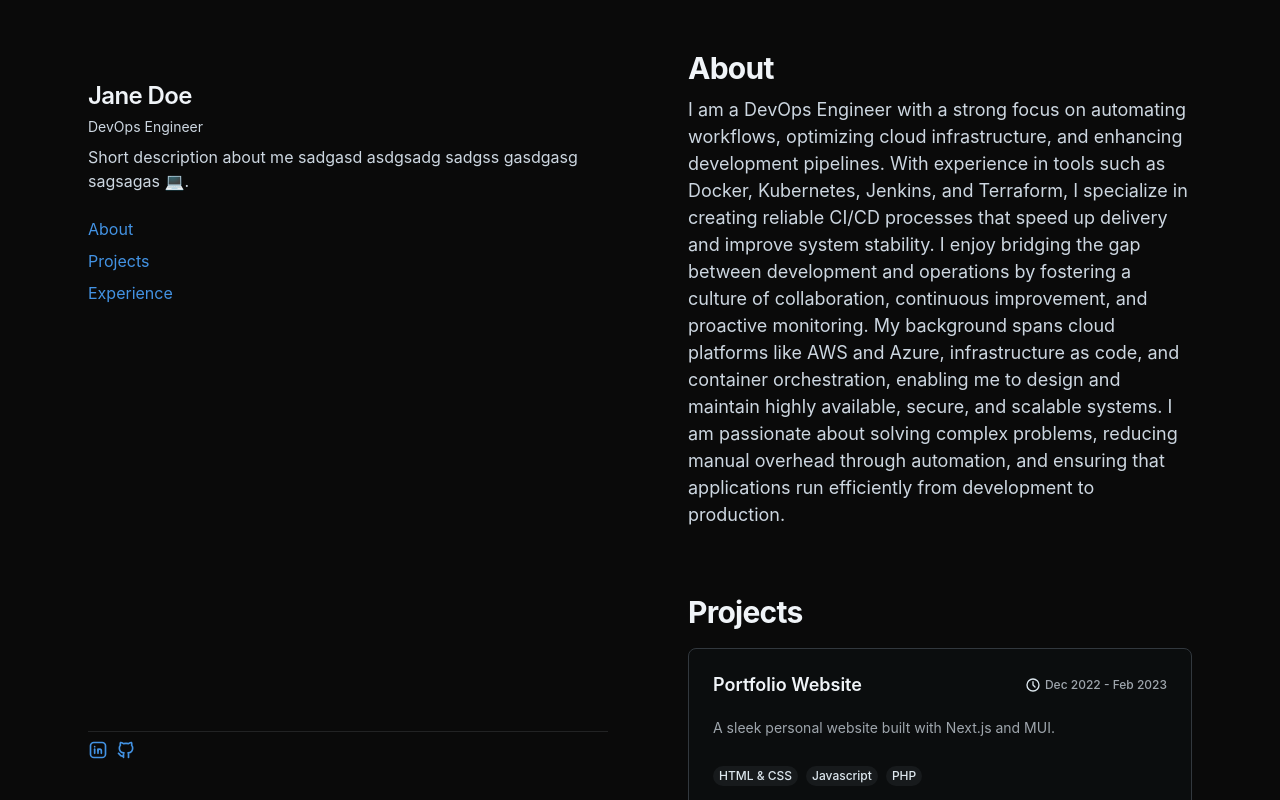
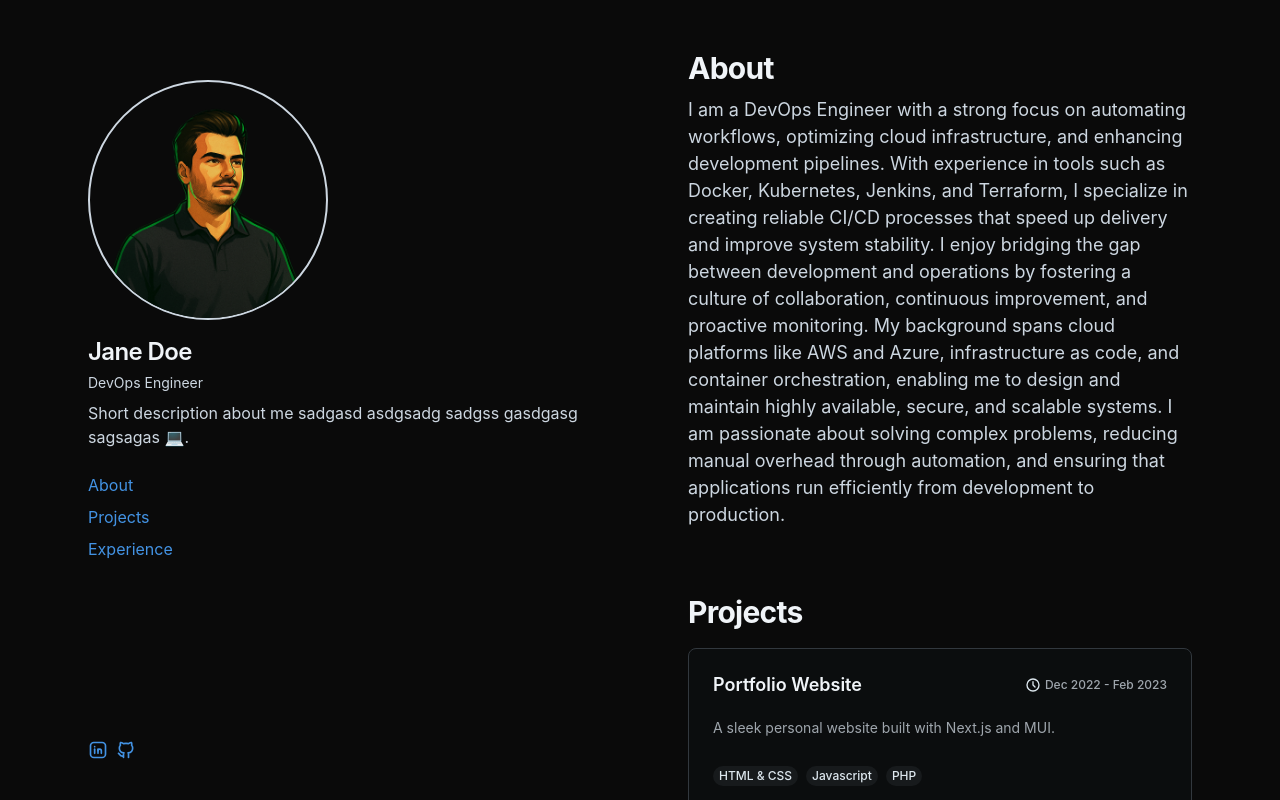
Before and after one commit to DevrimCaner/devrimcaner.com, a Next.js app in the folder devrimcaner/: page / in a window 1280 px wide. Shown: the top 800 px of the page. Built offline with nearby package versions, Linux system fonts and the light colour scheme.

Commit message:
Profile Picture

```diff
--- a/devrimcaner/components/Navigation.tsx
+++ b/devrimcaner/components/Navigation.tsx
@@ -1,4 +1,5 @@
-import { Box, Typography, Link, Stack, Divider } from '@mui/joy';
+import Image from 'next/image';
+import { Box, Typography, Link, Stack } from '@mui/joy';
 import { IconBrandGithub, IconBrandLinkedin } from '@tabler/icons-react';
 
 type Social = {
@@ -32,8 +33,31 @@ const Navigation = ({ data }: Props) => (
       height: { md: 'calc(100vh - 120px)', xs: 'auto' }, // constrain to viewport on md+
     }}
   >
-    {/* Top part: name/title/bio */}
-    <Box>
+    <Box sx={{ }}>
+    <Box
+      sx={{
+        width: 240,
+        height: 240,
+        mb: 2,
+        position: 'relative',
+        overflow: 'hidden',
+        border: '2px solid',
+        borderRadius: '50%',
+        //mx: 'auto',
+        //borderColor: 'primary.solidBg',
+        //boxShadow: '0 0 20px rgba(57,255,20,0.5)', // subtle neon glow
+      }}
+    >
+      <Image
+        src="/profile.png"
+        alt={`${data.name} profile`}
+        fill
+        sizes="120px"
+        style={{ objectFit: 'cover' }}
+        priority
+      />
+    </Box>
+
     <Typography level="h3" sx={{ mb: 0.5 }}>
       {data.name}
     </Typography>
@@ -43,7 +67,7 @@ const Navigation = ({ data }: Props) => (
     <Typography level="body-md">{data.bio}</Typography>
   </Box>
 
-    {/* Navigation links */}
+
     <Box>
       <Stack spacing={1}>
         <Link href="#about" underline="none">
@@ -59,7 +83,6 @@ const Navigation = ({ data }: Props) => (
     </Box>
 
     <Box sx={{ mt: { md: 'auto', xs: 0 } }}>
-      <Divider sx={{ mb: 1 }} />
       <Stack direction="row" spacing={1}>
         {data.Social.linkedin && (
           <Link href={data.Social.linkedin} target="_blank" aria-label="LinkedIn">
```
Also changed, not shown: devrimcaner/public/profile.png (added). Lines whose indentation alone changed are shown as unchanged.
